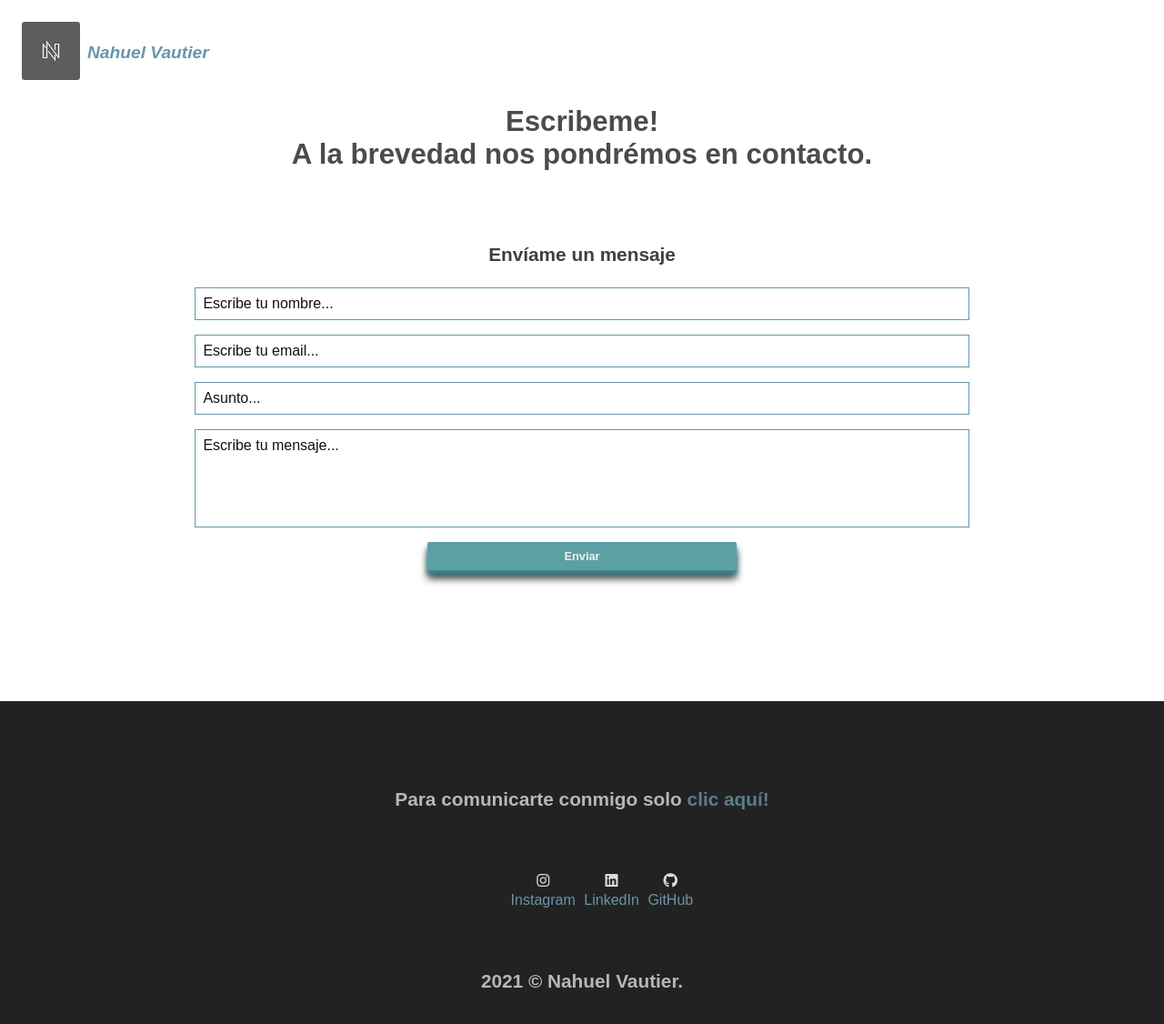
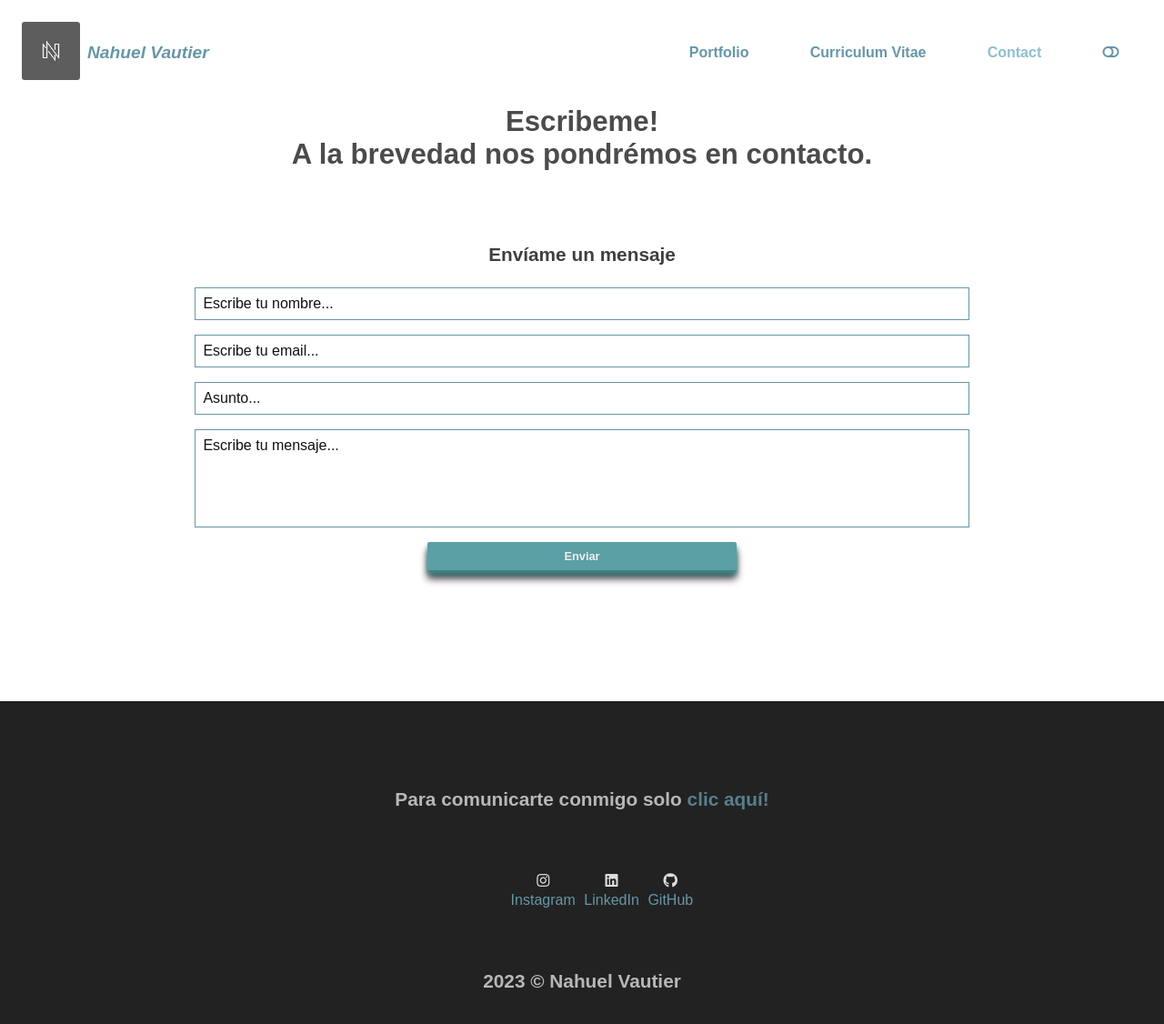
Before and after one commit to nahuelvautier/react-portfolio, a React (Vite) app in the folder front-end/: page /contact in a window 1280 px wide. Shown: the top 1126 px of the page at 91% size. Built offline with nearby package versions, Linux system fonts and the light colour scheme.

Commit message:
Adding routes to home path

```diff
--- a/front-end/src/App.tsx
+++ b/front-end/src/App.tsx
@@ -12,14 +12,13 @@ function App() {
 
   return (
     <>
+      <BrowserRouter>
       <Header />
-      <BrowserRouter>
         <Routes>
           <Route path='' element={<Home />} />
-          <Route path='/Home' element={<Home />} />
-          <Route path='/Portfolio' element={<Portfolio />} />
-          <Route path='/Curriculum-Vitae' element={<Curriculum />} />
-          <Route path='/Contact' element={<Contact />} />
+          <Route path='/portfolio' element={<Portfolio />} />
+          <Route path='/curriculum-Vitae' element={<Curriculum />} />
+          <Route path='/contact' element={<Contact />} />
         </Routes>
       </BrowserRouter>
       <Footer />
--- a/front-end/src/components/Footer/Footer.tsx
+++ b/front-end/src/components/Footer/Footer.tsx
@@ -18,7 +18,7 @@ export default function Footer () {
         <a href="https://github.com/nahuelvautier" target="_blank">GitHub</a>
       </div>
     </div>
-    <p className="copyright">2021 &copy; Nahuel Vautier.</p>
+    <p className="copyright">2023  &copy;  Nahuel Vautier</p>
   </footer>
   );
 }
--- a/front-end/src/components/Header/Header.css
+++ b/front-end/src/components/Header/Header.css
@@ -37,8 +37,12 @@
   color: var(--main-color);
 }
 
-.nav-item {
-  padding : .6rem;
+/* .nav-container > * {
+  margin: 0 .5rem;
+} */
+
+.nav-container > *  {
+  margin: .6rem;
   display: flex;
   flex-flow: column nowrap;
   text-align: center;
@@ -51,7 +55,9 @@
 
 .nav-item:hover { color: var(--main-model-color); }
 
-.panel {
+.nav-item-active { color: var(--main-model-color); }
+
+/* .panel {
   position: absolute;
   z-index: 998;
   top: 0;
@@ -63,7 +69,7 @@
   background-color: rgba(0, 0, 0, .9);
   transition: transform .5s ease;
   transform: translate(0, -100%);
-}
+} */
 
 .panel.is-active {
   transform: translate(0, 0);
@@ -109,5 +115,5 @@
     flex-flow: row nowrap;
   }
 
-  .nav-item { padding: 0 1.5rem; }
+  .nav-container > * { padding: 0 1.5rem; }
 }
--- a/front-end/src/components/Header/Header.tsx
+++ b/front-end/src/components/Header/Header.tsx
@@ -1,18 +1,19 @@
 import './Header.css';
 import MenuButton from '../Menu-Button/Menu-Button';
+import { Link, NavLink } from 'react-router-dom';
 
 export default function Header () {
   return (
     <header className="header-container" data-dark>
       <figure className="logo-container">
-        <a href="index.html"><img src="./src/assets/N.png" loading="lazy" alt="Nahuel Vautier" /></a>
-        <figcaption><a href="index.html">Nahuel Vautier</a></figcaption>
+        <Link to=""><img src="./src/assets/N.png" loading="lazy" alt="Nahuel Vautier" /></Link>
+        <figcaption><Link to="">Nahuel Vautier</Link></figcaption>
       </figure>
       <div id="panel" className="panel">
         <nav className="nav-container">
-          <a className="nav-item" href="portfolio.html">Portfolio</a>
-          <a className="nav-item" href="curriculum-vitae.html">Curriculum Vitae</a>
-          <a className="nav-item" href="contact.html">Contact</a>
+          <NavLink className={ ({ isActive })=> isActive ? "nav-item-active" : null } to="/portfolio">Portfolio</NavLink>
+          <NavLink className={ ({ isActive })=> isActive ? "nav-item-active" : null } to="/curriculum-vitae">Curriculum Vitae</NavLink>
+          <NavLink className={ ({ isActive })=> isActive ? "nav-item-active" : null } to="/contact">Contact</NavLink>
           <div className="nav-item"><span className="dark-theme-btn"><i className="fas fa-toggle-off"> </i></span></div>
         </nav>
       </div>
--- a/front-end/src/components/Home/Home.tsx
+++ b/front-end/src/components/Home/Home.tsx
@@ -1,3 +1,4 @@
+import { Link } from 'react-router-dom';
 import Porter from '../Porter/Porter';
 import './Home.css';
 
@@ -11,16 +12,16 @@ export default function Home () {
             <p>
               Actualmente me encuentro en el constante desarrollo y mantenimiento
               <br />
-              de aplicaciones web, las cuáles algunas se podrán encontrar en mi <a href="portfolio.html">portfolio.</a>
+              de aplicaciones web, las cuáles algunas se podrán encontrar en mi <Link to="/portfolio">portfolio.</Link>
               También soy egresado de la segunda instancia del curso "Argentina Programa" -
               #YoProgramo, habiendo así obtenido una certificación que avala mi conocimiento la cual podrás encontrar en
               <a href="https://drive.google.com/file/d/14nU9GK0lMlOsXjpORV0VM80wsNRq-LTS/view?usp=sharing" target="_blank"> este link.</a>
               <br /><br />
               Si estás interesado en tener tu propia web o tenés alguna duda
               <br />
-              en la que creas que te puedo ayudar <a href="contact.html">contactame!</a>
+              en la que creas que te puedo ayudar <Link to="/contact">contactame!</Link>
               <br />
-              Si querés conocer un poco más de mi trayectoria profesional podes visitar la sección de mi <a href="curriculum-vitae.html">curriculum-vitae.</a>
+              Si querés conocer un poco más de mi trayectoria profesional podes visitar la sección de mi <Link to="/curriculum-vitae">curriculum-vitae.</Link>
               <br /><br />
               Te invito a recorrer las diferentes secciones de este website a las que puedes acceder en el menú de
               navegación situado en la parte superior derecha del mismo.
```
